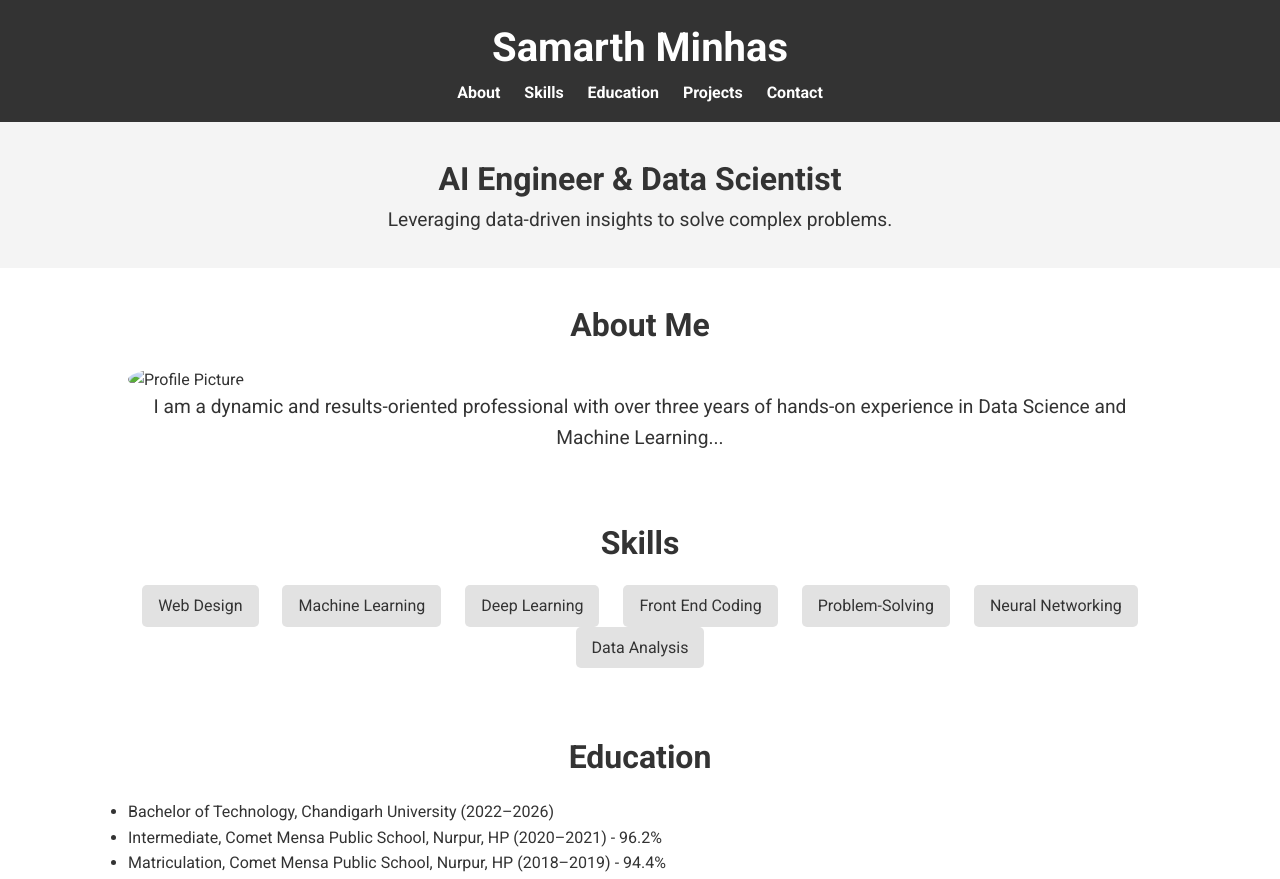
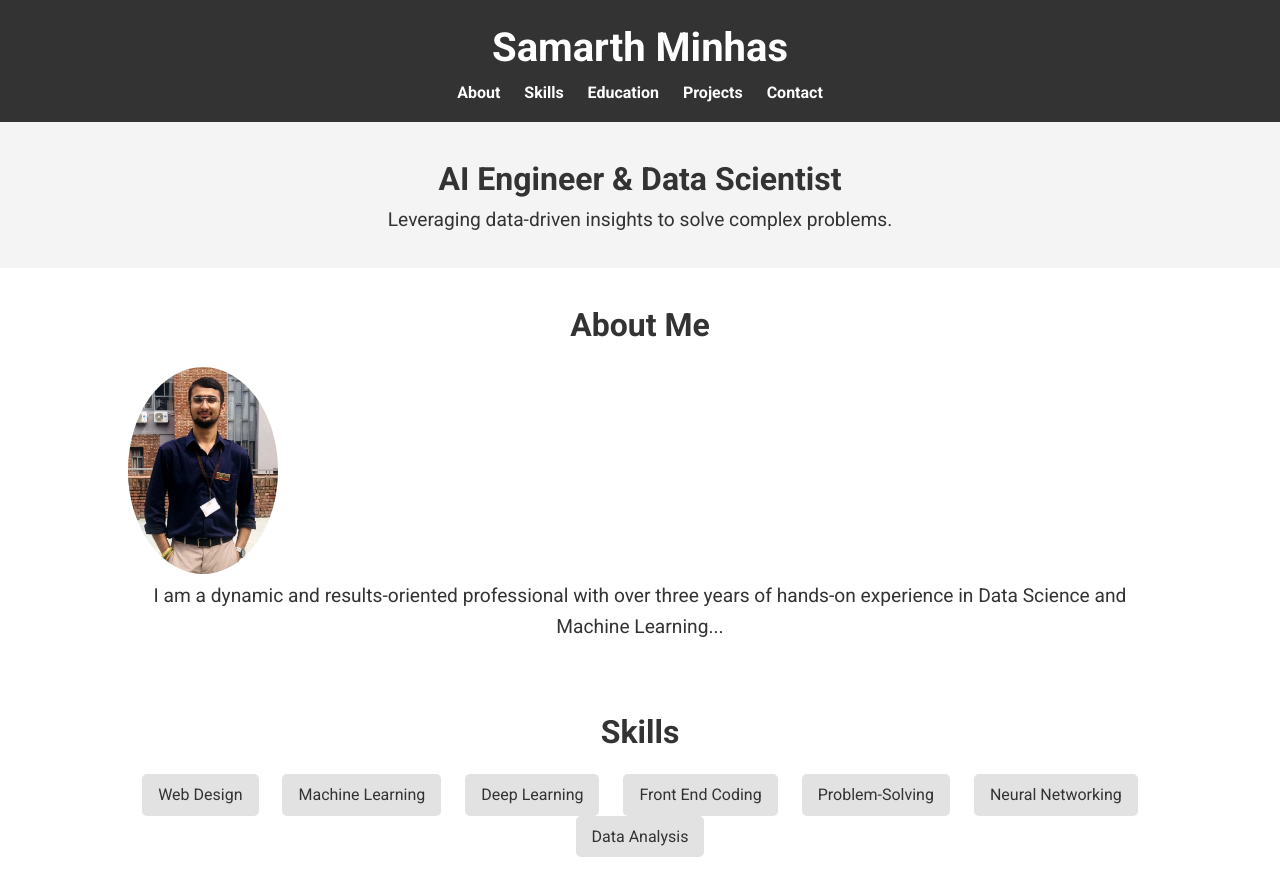
Before and after one commit to dhruv-minhas-samarth/Portfolio, a plain HTML site: page index.html in a window 1280 px wide. Shown: the top 879 px of the page. Drawn offline with Linux system fonts and the light colour scheme; a script that the page names is missing.

Commit message:
index.html

```diff
--- a/index.html
+++ b/index.html
@@ -39,7 +39,7 @@
     <div class="container">
         <h2>About Me</h2>
         <!-- Add your image here -->
-        <img src="images/profile.jpg" alt="Profile Picture" style="width: 150px; border-radius: 50%;">
+        <img src="profile.jpg" alt="Profile Picture" style="width: 150px; border-radius: 50%;">
         <p>
             I am a dynamic and results-oriented professional with over three years of hands-on experience in Data Science and Machine Learning...
         </p>
```
